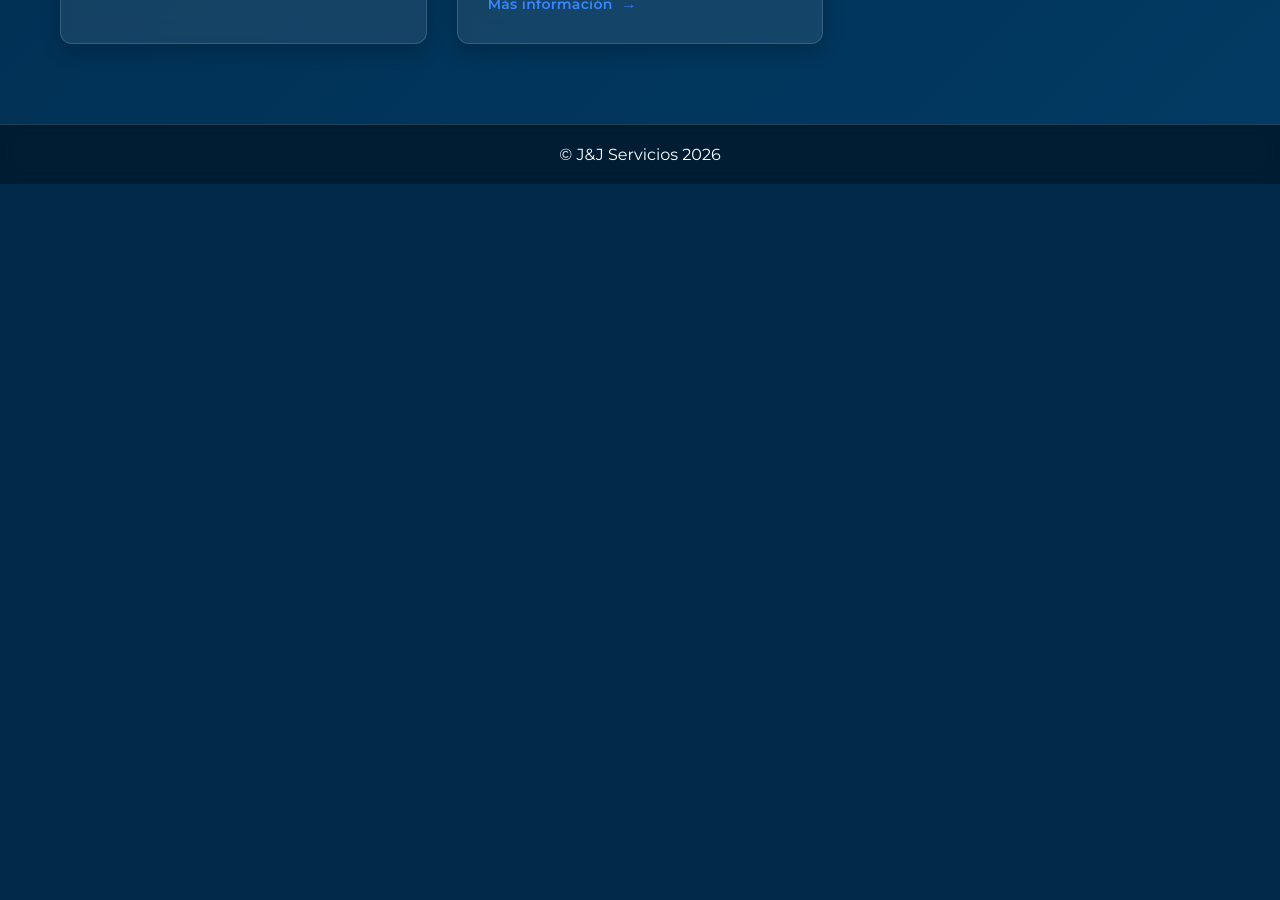
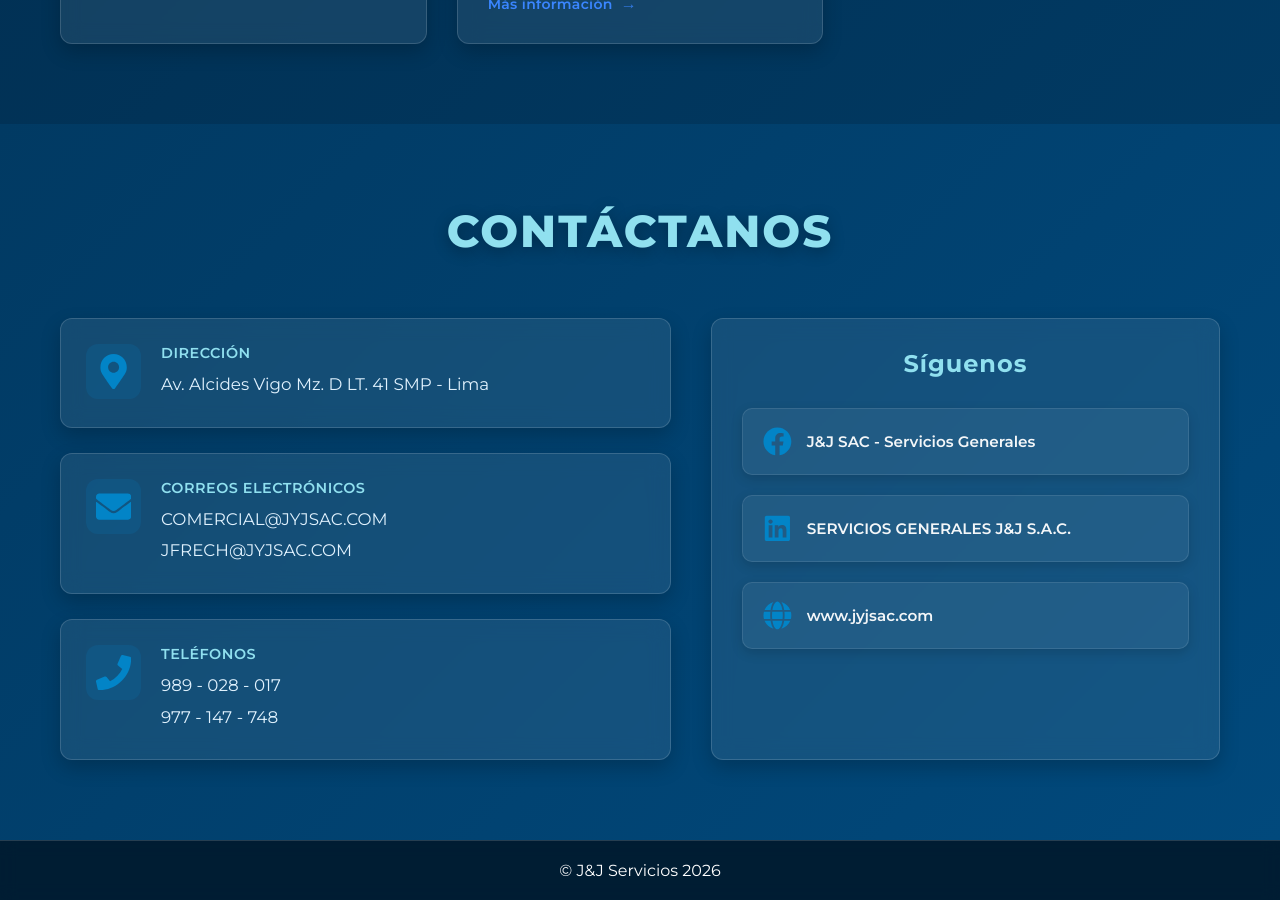
Before and after one commit to FIME-JYJ/JYJ-Landing-Page, a React (Create React App) app: page / in a window 1280 px wide. Shown: the part 1980-2880 px from the top of the page. Before the commit the page ends 2164 px from the top, so only its background shows below. Built offline with nearby package versions, Linux system fonts and the light colour scheme.

Commit message:
feat: add contact section

```diff
--- a/src/App.css
+++ b/src/App.css
@@ -378,3 +378,217 @@ body {
   transform: translateX(8px);
   opacity: 1;
 }
+
+
+/* ================= CONTACTO ================= */
+
+.contact-section {
+  background: linear-gradient(135deg, #013a63 0%, #01497c 100%);
+  padding: 80px 60px;
+  color: white;
+}
+
+.contact-container {
+  max-width: 1200px;
+  margin: 0 auto;
+}
+
+.contact-title {
+  font-size: 2.8rem;
+  font-weight: 800;
+  text-align: center;
+  margin-bottom: 60px;
+  color: #90e0ef;
+  text-shadow: 0 4px 15px rgba(0, 0, 0, 0.3);
+  letter-spacing: 2px;
+}
+
+.contact-grid {
+  display: grid;
+  grid-template-columns: 1.2fr 1fr;
+  gap: 40px;
+  align-items: start;
+}
+
+/* Columna Izquierda - Info de Contacto */
+.contact-info {
+  display: flex;
+  flex-direction: column;
+  gap: 25px;
+}
+
+.contact-block {
+  background: rgba(255, 255, 255, 0.08);
+  backdrop-filter: blur(10px);
+  -webkit-backdrop-filter: blur(10px);
+  border: 1px solid rgba(255, 255, 255, 0.15);
+  border-radius: 12px;
+  padding: 25px;
+  display: flex;
+  align-items: flex-start;
+  gap: 20px;
+  transition: all 0.3s ease;
+  box-shadow: 0 8px 20px rgba(0, 0, 0, 0.2);
+}
+
+.contact-block:hover {
+  background: rgba(255, 255, 255, 0.12);
+  border-color: #0284c7;
+  box-shadow: 0 12px 30px rgba(2, 132, 199, 0.3);
+  transform: translateY(-3px);
+}
+
+.contact-icon-large {
+  font-size: 2.2rem;
+  color: #0284c7;
+  flex-shrink: 0;
+  display: flex;
+  align-items: center;
+  justify-content: center;
+  width: 55px;
+  height: 55px;
+  background: rgba(2, 132, 199, 0.15);
+  border-radius: 12px;
+  transition: all 0.3s ease;
+}
+
+.contact-block:hover .contact-icon-large {
+  color: #90e0ef;
+  background: rgba(144, 224, 239, 0.2);
+  transform: scale(1.05);
+}
+
+.contact-details {
+  flex: 1;
+}
+
+.contact-label {
+  font-size: 0.9rem;
+  font-weight: 600;
+  color: #90e0ef;
+  margin-bottom: 8px;
+  text-transform: uppercase;
+  letter-spacing: 0.5px;
+}
+
+.contact-value {
+  font-size: 1.05rem;
+  line-height: 1.7;
+  color: #e0f2fe;
+  margin: 3px 0;
+  font-weight: 500;
+}
+
+/* Columna Derecha - Redes Sociales */
+.contact-social-column {
+  background: rgba(255, 255, 255, 0.08);
+  backdrop-filter: blur(10px);
+  -webkit-backdrop-filter: blur(10px);
+  border: 1px solid rgba(255, 255, 255, 0.15);
+  border-radius: 12px;
+  padding: 30px;
+  display: flex;
+  flex-direction: column;
+  gap: 20px;
+  box-shadow: 0 8px 20px rgba(0, 0, 0, 0.2);
+  height: 100%;
+}
+
+.social-title {
+  font-size: 1.5rem;
+  font-weight: 700;
+  color: #90e0ef;
+  margin-bottom: 10px;
+  text-align: center;
+  letter-spacing: 1px;
+}
+
+.social-card {
+  background: rgba(255, 255, 255, 0.06);
+  border: 1px solid rgba(255, 255, 255, 0.1);
+  border-radius: 10px;
+  padding: 18px 20px;
+  display: flex;
+  align-items: center;
+  gap: 15px;
+  text-decoration: none;
+  color: white;
+  transition: all 0.3s ease;
+  box-shadow: 0 4px 12px rgba(0, 0, 0, 0.15);
+}
+
+.social-card:hover {
+  background: rgba(255, 255, 255, 0.12);
+  border-color: #0284c7;
+  box-shadow: 0 8px 20px rgba(2, 132, 199, 0.3);
+}
+
+.social-icon {
+  font-size: 1.8rem;
+  color: #0284c7;
+  flex-shrink: 0;
+  transition: all 0.3s ease;
+}
+
+.social-card:hover .social-icon {
+  color: #90e0ef;
+  transform: scale(1.1);
+}
+
+.social-card span {
+  font-size: 0.95rem;
+  font-weight: 600;
+  opacity: 0.95;
+  line-height: 1.4;
+}
+
+/* Responsive */
+@media (max-width: 968px) {
+  .contact-grid {
+    grid-template-columns: 1fr;
+    gap: 30px;
+  }
+}
+
+@media (max-width: 768px) {
+  .contact-section {
+    padding: 60px 30px;
+  }
+
+  .contact-title {
+    font-size: 2rem;
+    margin-bottom: 40px;
+  }
+
+  .contact-block {
+    flex-direction: column;
+    text-align: center;
+    align-items: center;
+    padding: 20px;
+  }
+
+  .contact-icon-large {
+    width: 50px;
+    height: 50px;
+    font-size: 2rem;
+  }
+
+  .contact-value {
+    font-size: 1rem;
+  }
+
+  .social-card {
+    flex-direction: column;
+    text-align: center;
+    gap: 10px;
+    padding: 15px;
+  }
+
+  .social-icon {
+    font-size: 1.6rem;
+  }
+
+  .social-card span {
+    font-size: 0.9rem;
+  }
+}
--- a/src/App.jsx
+++ b/src/App.jsx
@@ -1,6 +1,7 @@
 import Navbar from "./components/Navbar";
 import Hero from "./components/Hero";
 import Services from "./components/Services";
+import Contact from "./components/Contact";
 import Footer from "./components/Footer";
 
 function App() {
@@ -9,6 +10,7 @@ function App() {
       <Navbar />
       <Hero />
       <Services />
+      <Contact />
       <Footer />
     </>
   );
--- /dev/null
+++ b/src/components/Contact.jsx
@@ -0,0 +1,150 @@
+import { FaMapMarkerAlt, FaEnvelope, FaPhone, FaFacebook, FaLinkedin, FaGlobe } from 'react-icons/fa';
+import { motion } from "framer-motion";
+
+function Contact() {
+  const containerVariants = {
+    hidden: { opacity: 0 },
+    visible: {
+      opacity: 1,
+      transition: {
+        staggerChildren: 0.1,
+        delayChildren: 0.2
+      }
+    }
+  };
+
+  const itemVariants = {
+    hidden: {
+      opacity: 0,
+      y: 20
+    },
+    visible: {
+      opacity: 1,
+      y: 0,
+      transition: {
+        duration: 0.5,
+        ease: [0.25, 0.46, 0.45, 0.94]
+      }
+    }
+  };
+
+  return (
+    <section id="contacto" className="contact-section">
+      <div className="contact-container">
+        <motion.h2
+          className="contact-title"
+          initial={{ opacity: 0, y: -20 }}
+          whileInView={{ opacity: 1, y: 0 }}
+          transition={{
+            duration: 0.7,
+            ease: "easeOut"
+          }}
+          viewport={{ once: false, amount: 0.3 }}
+        >
+          CONTÁCTANOS
+        </motion.h2>
+
+        <motion.div
+          className="contact-grid"
+          variants={containerVariants}
+          initial="hidden"
+          whileInView="visible"
+          viewport={{ once: false, amount: 0.2 }}
+        >
+          {/* Columna Izquierda - Info de Contacto */}
+          <div className="contact-info">
+            {/* Dirección */}
+            <motion.div
+              className="contact-block"
+              variants={itemVariants}
+            >
+              <div className="contact-icon-large">
+                <FaMapMarkerAlt />
+              </div>
+              <div className="contact-details">
+                <p className="contact-label">Dirección</p>
+                <p className="contact-value">Av. Alcides Vigo Mz. D LT. 41 SMP - Lima</p>
+              </div>
+            </motion.div>
+
+            {/* Emails */}
+            <motion.div
+              className="contact-block"
+              variants={itemVariants}
+            >
+              <div className="contact-icon-large">
+                <FaEnvelope />
+              </div>
+              <div className="contact-details">
+                <p className="contact-label">Correos Electrónicos</p>
+                <p className="contact-value">COMERCIAL@JYJSAC.COM</p>
+                <p className="contact-value">JFRECH@JYJSAC.COM</p>
+              </div>
+            </motion.div>
+
+            {/* Teléfonos */}
+            <motion.div
+              className="contact-block"
+              variants={itemVariants}
+            >
+              <div className="contact-icon-large">
+                <FaPhone />
+              </div>
+              <div className="contact-details">
+                <p className="contact-label">Teléfonos</p>
+                <p className="contact-value">989 - 028 - 017</p>
+                <p className="contact-value">977 - 147 - 748</p>
+              </div>
+            </motion.div>
+          </div>
+
+          {/* Columna Derecha - Redes Sociales */}
+          <motion.div
+            className="contact-social-column"
+            variants={itemVariants}
+          >
+            <h3 className="social-title">Síguenos</h3>
+
+            <motion.a
+              href="https://facebook.com"
+              target="_blank"
+              rel="noopener noreferrer"
+              className="social-card"
+              whileHover={{ scale: 1.03, y: -5 }}
+              whileTap={{ scale: 0.98 }}
+            >
+              <FaFacebook className="social-icon" />
+              <span>J&J SAC - Servicios Generales</span>
+            </motion.a>
+
+            <motion.a
+              href="https://linkedin.com"
+              target="_blank"
+              rel="noopener noreferrer"
+              className="social-card"
+              whileHover={{ scale: 1.03, y: -5 }}
+              whileTap={{ scale: 0.98 }}
+            >
+              <FaLinkedin className="social-icon" />
+              <span>SERVICIOS GENERALES J&J S.A.C.</span>
+            </motion.a>
+
+            <motion.a
+              href="https://jyjsac.com"
+              target="_blank"
+              rel="noopener noreferrer"
+              className="social-card"
+              whileHover={{ scale: 1.03, y: -5 }}
+              whileTap={{ scale: 0.98 }}
+            >
+              <FaGlobe className="social-icon" />
+              <span>www.jyjsac.com</span>
+            </motion.a>
+          </motion.div>
+        </motion.div>
+      </div>
+    </section>
+  );
+}
+
+export default Contact;
--- a/src/components/Hero.jsx
+++ b/src/components/Hero.jsx
@@ -32,7 +32,7 @@ function Hero() {
 
           <div className="hero-buttons">
             <button className="btn-primary" onClick={() => scrollToSection('servicios')}>Nuestros Servicios</button>
-            <button className="btn-outline">Contáctanos</button>
+            <button className="btn-outline" onClick={() => scrollToSection('contacto')}>Contáctanos</button>
           </div>
         </div>
       </div>
--- a/src/components/Navbar.jsx
+++ b/src/components/Navbar.jsx
@@ -24,7 +24,9 @@ function Navbar() {
         </li>
         <li>Proyectos</li>
         <li>Clientes</li>
-        <li>Contacto</li>
+        <li onClick={() => scrollToSection('contacto')} style={{ cursor: 'pointer' }}>
+          Contacto
+        </li>
       </ul>
 
       <button className="btn-nav">Llámanos</button>
```
